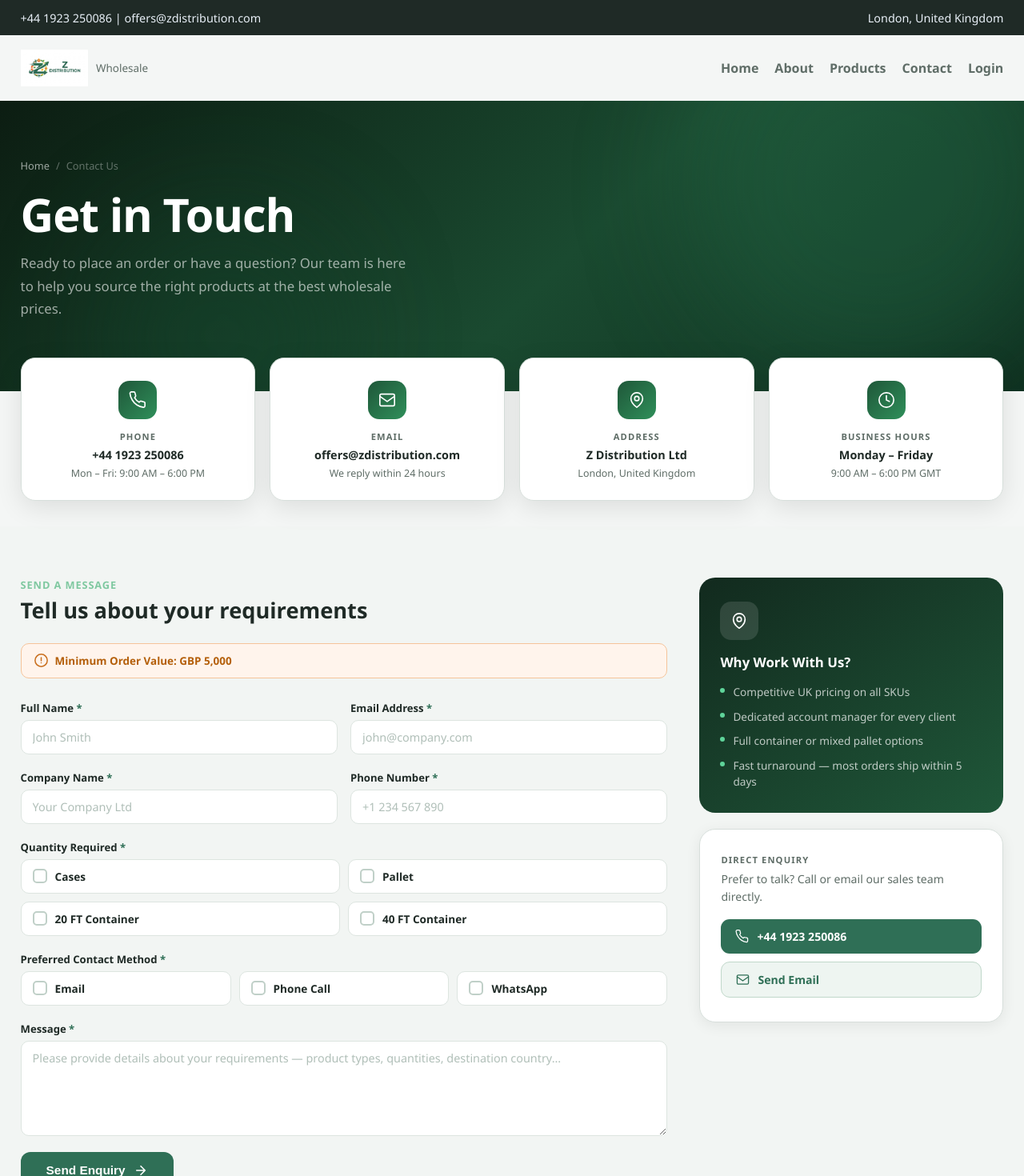
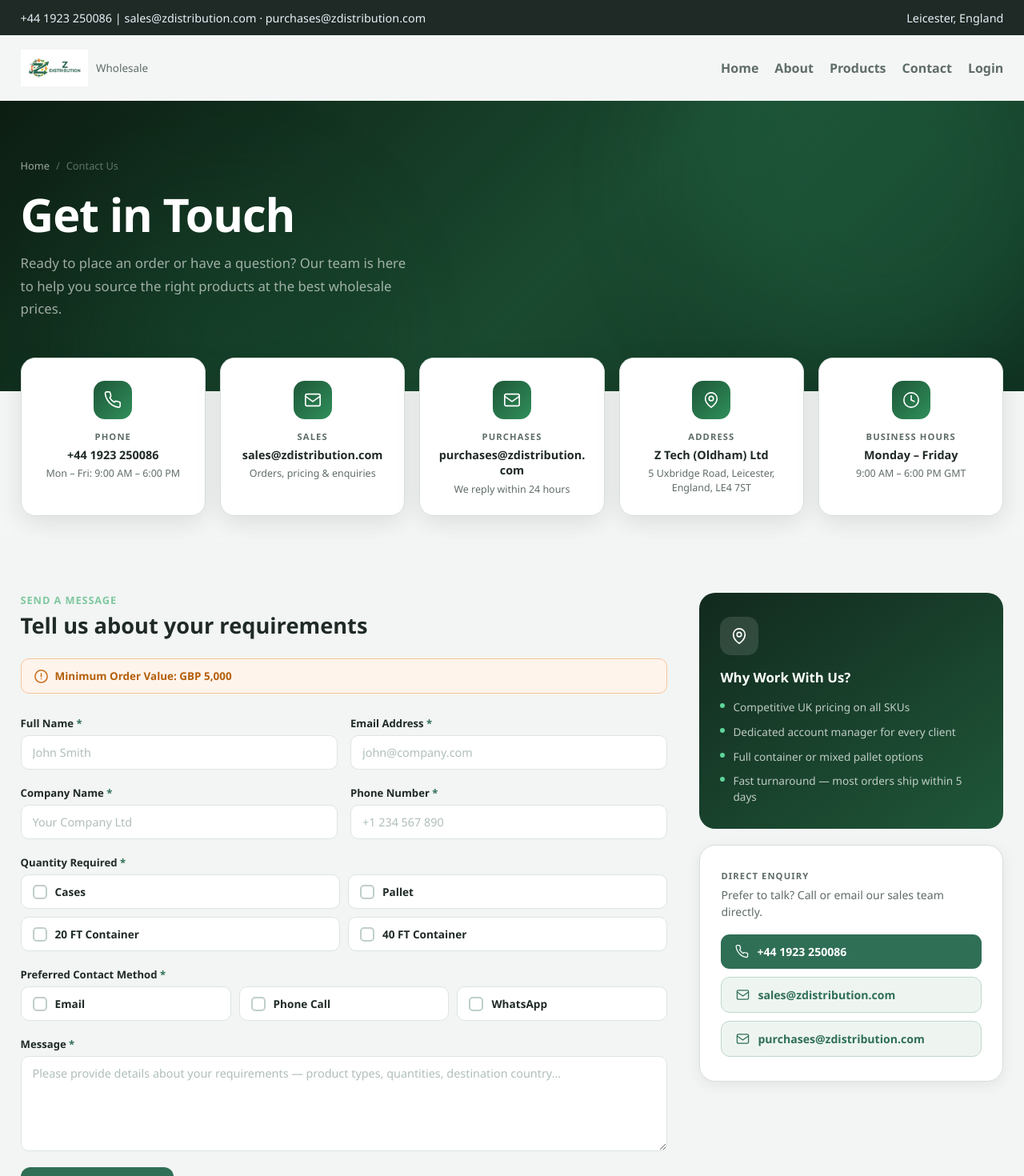
Before and after one commit to siteallbusiness-ops/zdistributions, a Next.js app: page /contact in a window 1280 px wide. Shown: the top 1470 px of the page at 80% size. Built offline with nearby package versions, Linux system fonts and the light colour scheme.

Commit message:
fix(contact): contact related informaton added

```diff
--- a/app/components/SiteFooter.js
+++ b/app/components/SiteFooter.js
@@ -1,4 +1,5 @@
 import Link from "next/link";
+import { ADDRESS_FULL, COMPANY_NAME, PURCHASES_EMAIL, SALES_EMAIL } from "../../lib/contact";
 
 export default function SiteFooter() {
   return (
@@ -37,8 +38,10 @@ export default function SiteFooter() {
           <h5>Contact</h5>
           <div className="footer-links">
             <a href="tel:+441923250086">+44 1923 250086</a>
-            <a href="mailto:offers@zdistribution.com">offers@zdistribution.com</a>
-            <p>Unit 11, Trade City, Kingsway, Luton, Bedfordshire, LU1 1FW</p>
+            <a href={`mailto:${SALES_EMAIL}`}>{SALES_EMAIL}</a>
+            <a href={`mailto:${PURCHASES_EMAIL}`}>{PURCHASES_EMAIL}</a>
+            <p>{COMPANY_NAME}</p>
+            <p>{ADDRESS_FULL}</p>
           </div>
         </div>
       </div>
--- a/app/components/SiteHeader.js
+++ b/app/components/SiteHeader.js
@@ -2,6 +2,7 @@
 
 import { useState } from "react";
 import Link from "next/link";
+import { ADDRESS_LOCATION_SHORT, PURCHASES_EMAIL, SALES_EMAIL } from "../../lib/contact";
 
 export default function SiteHeader() {
   const [open, setOpen] = useState(false);
@@ -10,8 +11,12 @@ export default function SiteHeader() {
     <>
       <header className="topbar">
         <div className="container topbar-inner">
-          <p>+44 1923 250086 | offers@zdistribution.com</p>
-          <p>London, United Kingdom</p>
+          <p>
+            +44 1923 250086 |{" "}
+            <a href={`mailto:${SALES_EMAIL}`}>{SALES_EMAIL}</a> ·{" "}
+            <a href={`mailto:${PURCHASES_EMAIL}`}>{PURCHASES_EMAIL}</a>
+          </p>
+          <p>{ADDRESS_LOCATION_SHORT}</p>
         </div>
       </header>
 
--- a/app/contact/page.js
+++ b/app/contact/page.js
@@ -1,6 +1,7 @@
 "use client";
 import { useState } from "react";
 import Link from "next/link";
+import { ADDRESS_FULL, COMPANY_NAME, PURCHASES_EMAIL, SALES_EMAIL } from "../../lib/contact";
 
 const INFO_CARDS = [
   {
@@ -21,10 +22,22 @@ const INFO_CARDS = [
         <path d="m2 7 10 7 10-7" />
       </svg>
     ),
-    label: "Email",
-    primary: "offers@zdistribution.com",
+    label: "Sales",
+    primary: SALES_EMAIL,
+    secondary: "Orders, pricing & enquiries",
+    href: `mailto:${SALES_EMAIL}`,
+  },
+  {
+    icon: (
+      <svg viewBox="0 0 24 24" fill="none" stroke="currentColor" strokeWidth="1.8" strokeLinecap="round" strokeLinejoin="round">
+        <rect x="2" y="4" width="20" height="16" rx="2" />
+        <path d="m2 7 10 7 10-7" />
+      </svg>
+    ),
+    label: "Purchases",
+    primary: PURCHASES_EMAIL,
     secondary: "We reply within 24 hours",
-    href: "mailto:offers@zdistribution.com",
+    href: `mailto:${PURCHASES_EMAIL}`,
   },
   {
     icon: (
@@ -34,8 +47,8 @@ const INFO_CARDS = [
       </svg>
     ),
     label: "Address",
-    primary: "Z Distribution Ltd",
-    secondary: "London, United Kingdom",
+    primary: COMPANY_NAME,
+    secondary: ADDRESS_FULL,
     href: null,
   },
   {
@@ -246,12 +259,19 @@ export default function ContactPage() {
                 </svg>
                 +44 1923 250086
               </a>
-              <a href="mailto:offers@zdistribution.com" className="ct-direct-btn ct-direct-btn-outline">
+              <a href={`mailto:${SALES_EMAIL}`} className="ct-direct-btn ct-direct-btn-outline">
                 <svg viewBox="0 0 24 24" fill="none" stroke="currentColor" strokeWidth="1.8" strokeLinecap="round">
                   <rect x="2" y="4" width="20" height="16" rx="2" />
                   <path d="m2 7 10 7 10-7" />
                 </svg>
-                Send Email
+                {SALES_EMAIL}
+              </a>
+              <a href={`mailto:${PURCHASES_EMAIL}`} className="ct-direct-btn ct-direct-btn-outline">
+                <svg viewBox="0 0 24 24" fill="none" stroke="currentColor" strokeWidth="1.8" strokeLinecap="round">
+                  <rect x="2" y="4" width="20" height="16" rx="2" />
+                  <path d="m2 7 10 7 10-7" />
+                </svg>
+                {PURCHASES_EMAIL}
               </a>
             </div>
           </div>
--- a/app/globals.css
+++ b/app/globals.css
@@ -48,6 +48,15 @@ a {
   align-items: center;
   justify-content: space-between;
   gap: 12px;
+}
+
+.topbar a {
+  color: inherit;
+  text-decoration: none;
+}
+
+.topbar a:hover {
+  text-decoration: underline;
 }
 
 .navbar {
@@ -2277,6 +2286,10 @@ h2 {
   box-shadow: 0 0 0 3px rgba(47, 111, 86, 0.1);
 }
 
+.lf-email-btn-secondary {
+  margin-top: 10px;
+}
+
 .products-page-head {
   margin-top: 18px;
   margin-bottom: 12px;
@@ -3880,7 +3893,7 @@ h2 {
 /* ── Info cards row ── */
 .ct-info-row {
   display: grid;
-  grid-template-columns: repeat(4, 1fr);
+  grid-template-columns: repeat(auto-fit, minmax(200px, 1fr));
   gap: 18px;
   margin-top: -42px;
   margin-bottom: 0;
--- a/app/page.js
+++ b/app/page.js
@@ -2,6 +2,7 @@ import HeroBannerSlider from "./components/HeroBannerSlider";
 import AboutSection from "./components/AboutSection";
 import CategoryShowcase from "./components/CategoryShowcase";
 import ProductImageTicker from "./components/ProductImageTicker";
+import { SALES_EMAIL } from "../lib/contact";
 
 export default function Home() {
   return (
@@ -129,7 +130,7 @@ export default function Home() {
               Use our online ordering platform to access exclusive wholesale pricing, manage your orders, and stay
               updated on the latest promotions from our catalogue.
             </p>
-            <a href="mailto:offers@zdistribution.com" className="portal-cta">
+            <a href={`mailto:${SALES_EMAIL}`} className="portal-cta">
               Contact Sales Team
             </a>
           </div>
--- a/app/products/page.js
+++ b/app/products/page.js
@@ -1,5 +1,6 @@
 import Link from "next/link";
 import products from "../../data/products.json";
+import { SALES_EMAIL } from "../../lib/contact";
 import ProductImage from "../components/ProductImage";
 
 const DEFAULT_PER_PAGE = 30;
@@ -224,7 +225,7 @@ export default async function ProductsPage({ searchParams }) {
                     </svg>
                     Order
                   </Link>
-                  <a href="mailto:offers@zdistribution.com" className="pc-btn pc-btn-inquiry">
+                  <a href={`mailto:${SALES_EMAIL}`} className="pc-btn pc-btn-inquiry">
                     <svg viewBox="0 0 24 24" aria-hidden="true">
                       <rect x="3.5" y="5.5" width="17" height="13" rx="2" />
                       <path d="M4.5 7l7.5 6 7.5-6" />
--- /dev/null
+++ b/lib/contact.js
@@ -0,0 +1,8 @@
+export const SALES_EMAIL = "sales@zdistribution.com";
+export const PURCHASES_EMAIL = "purchases@zdistribution.com";
+
+export const COMPANY_NAME = "Z Tech (Oldham) Ltd";
+export const ADDRESS_LINE_1 = "5 Uxbridge Road";
+export const ADDRESS_LINE_2 = "Leicester, England, LE4 7ST";
+export const ADDRESS_FULL = `${ADDRESS_LINE_1}, ${ADDRESS_LINE_2}`;
+export const ADDRESS_LOCATION_SHORT = "Leicester, England";
```
Also changed, not shown: app/login/page.js (+11 -2 lines).
